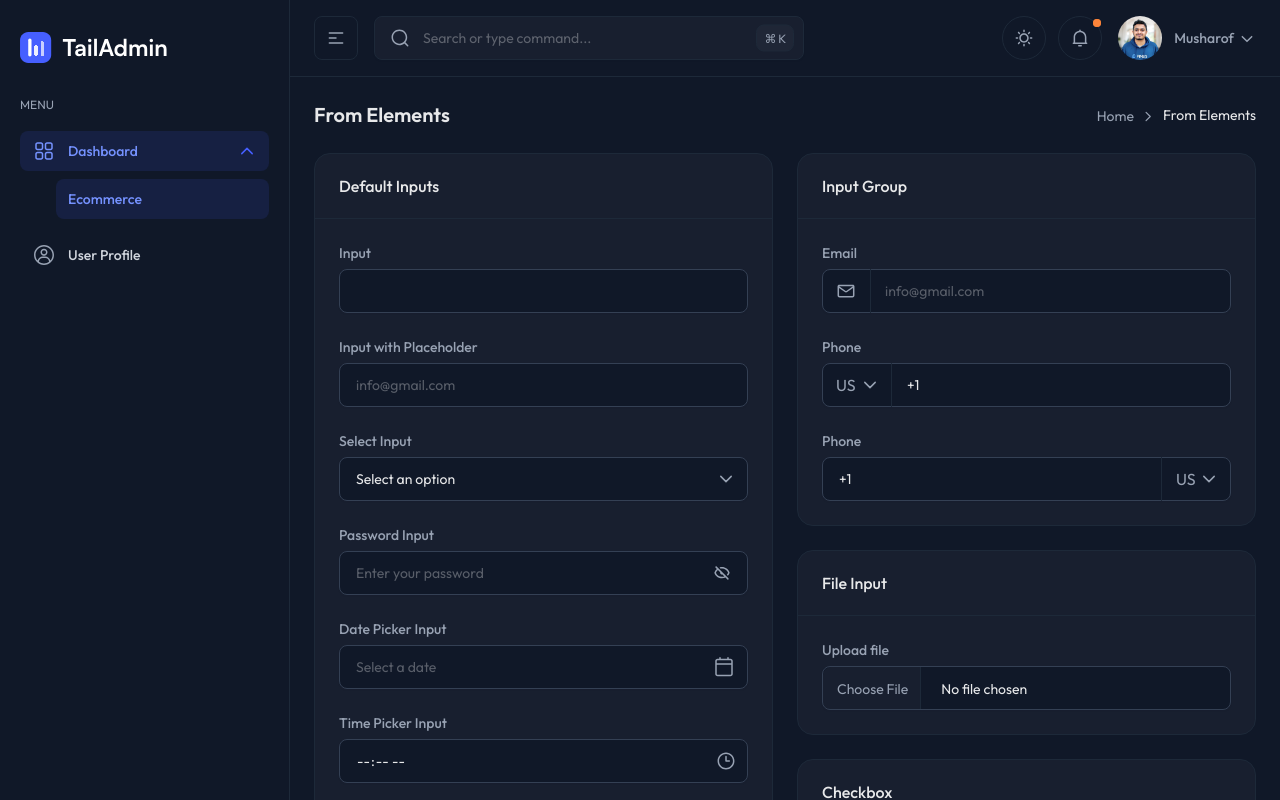
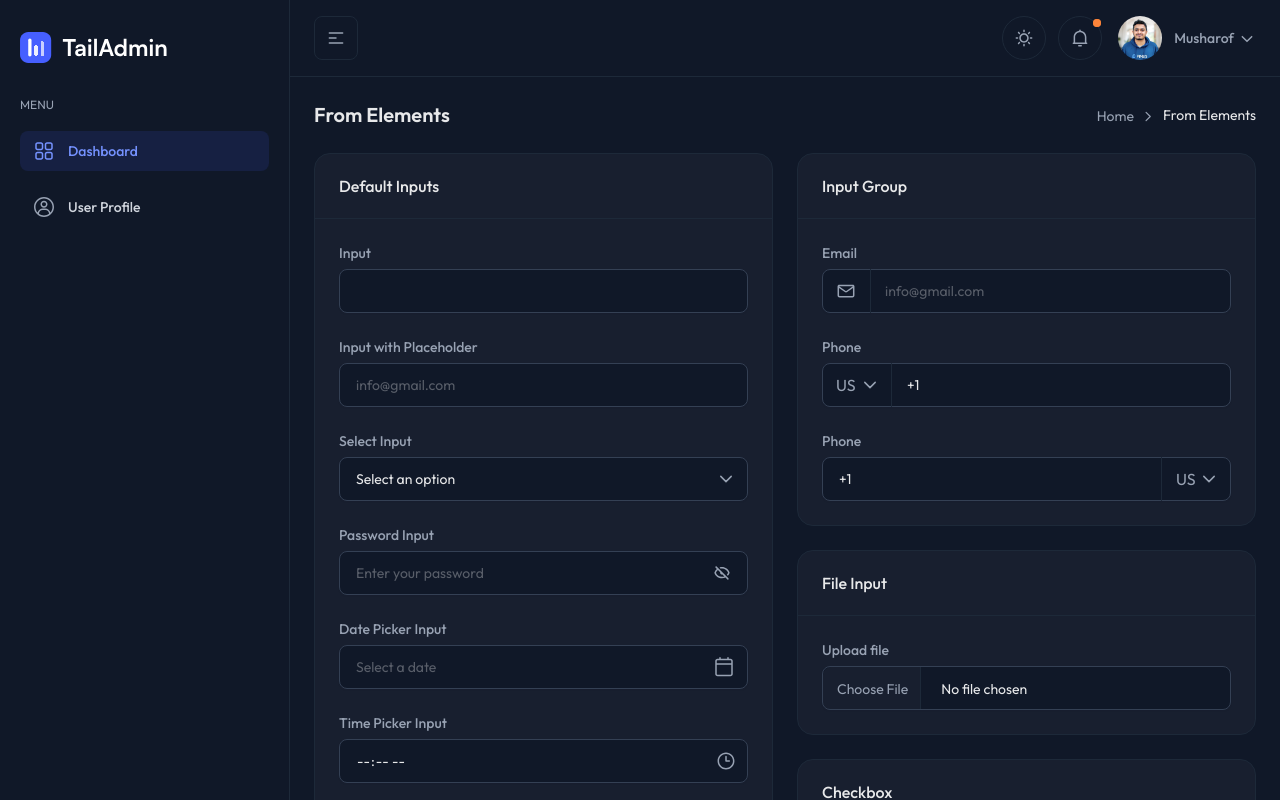
Before and after one commit to rajith19/Fitbud-Dashboard, a Next.js app: page /form-elements in a window 1280 px wide. Shown: the top 800 px of the page. Built offline with nearby package versions, Linux system fonts and the light colour scheme.

Commit message:
UI optimize

```diff
--- a/src/layout/AppHeader.tsx
+++ b/src/layout/AppHeader.tsx
@@ -124,7 +124,7 @@
           <div className="hidden lg:block">
             <form>
               <div className="relative">
-                <span className="absolute -translate-y-1/2 left-4 top-1/2 pointer-events-none">
+                {/* <span className="absolute -translate-y-1/2 left-4 top-1/2 pointer-events-none">
                   <svg
                     className="fill-gray-500 dark:fill-gray-400"
                     width="20"
@@ -140,8 +140,8 @@
                       fill=""
                     />
                   </svg>
-                </span>
-                <input
+                </span> */}
+                {/* <input
                   ref={inputRef}
                   type="text"
                   placeholder="Search or type command..."
@@ -151,7 +151,7 @@
                 <button className="absolute right-2.5 top-1/2 inline-flex -translate-y-1/2 items-center gap-0.5 rounded-lg border border-gray-200 bg-gray-50 px-[7px] py-[4.5px] text-xs -tracking-[0.2px] text-gray-500 dark:border-gray-800 dark:bg-white/[0.03] dark:text-gray-400">
                   <span> ⌘ </span>
                   <span> K </span>
-                </button>
+                </button> */}
               </div>
             </form>
           </div>
--- a/src/layout/AppSidebar.tsx
+++ b/src/layout/AppSidebar.tsx
@@ -23,7 +23,8 @@
   {
     icon: <GridIcon />,
     name: "Dashboard",
-    subItems: [{ name: "Ecommerce", path: "/", pro: false }],
+    // subItems: [{ name: "Ecommerce", path: "/", pro: false }],
+    path: "/",
   },
   // {
   //   icon: <CalenderIcon />,
```
